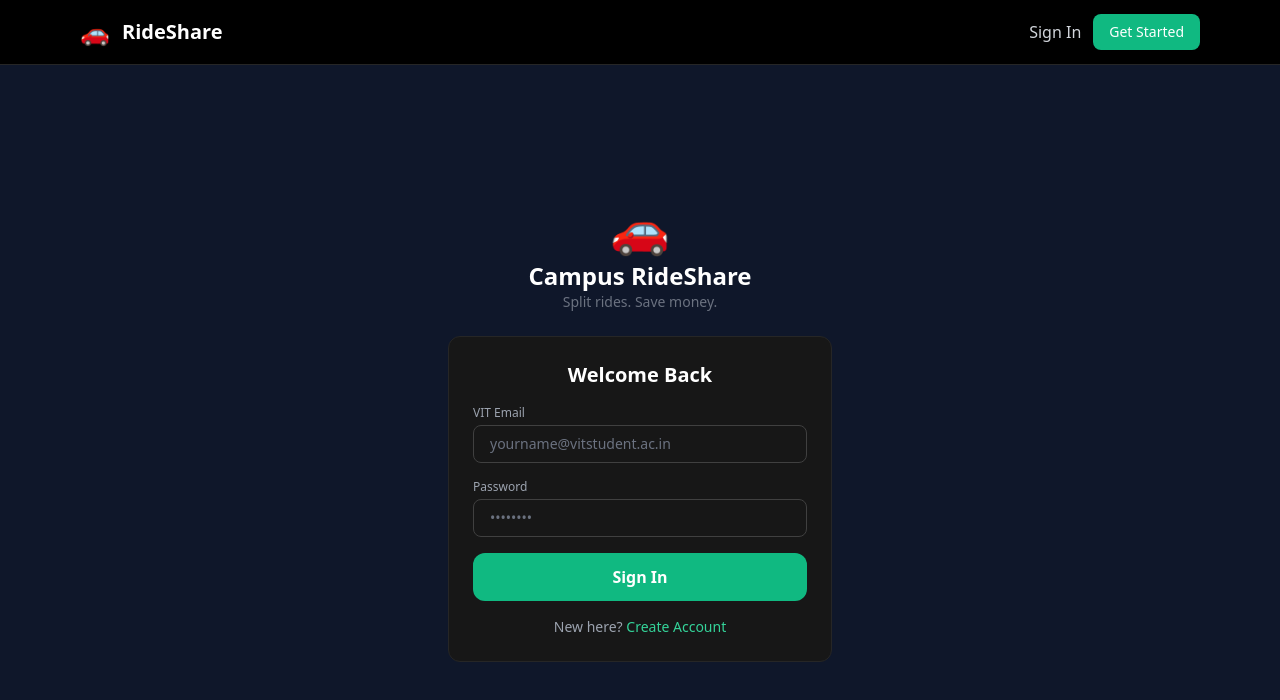
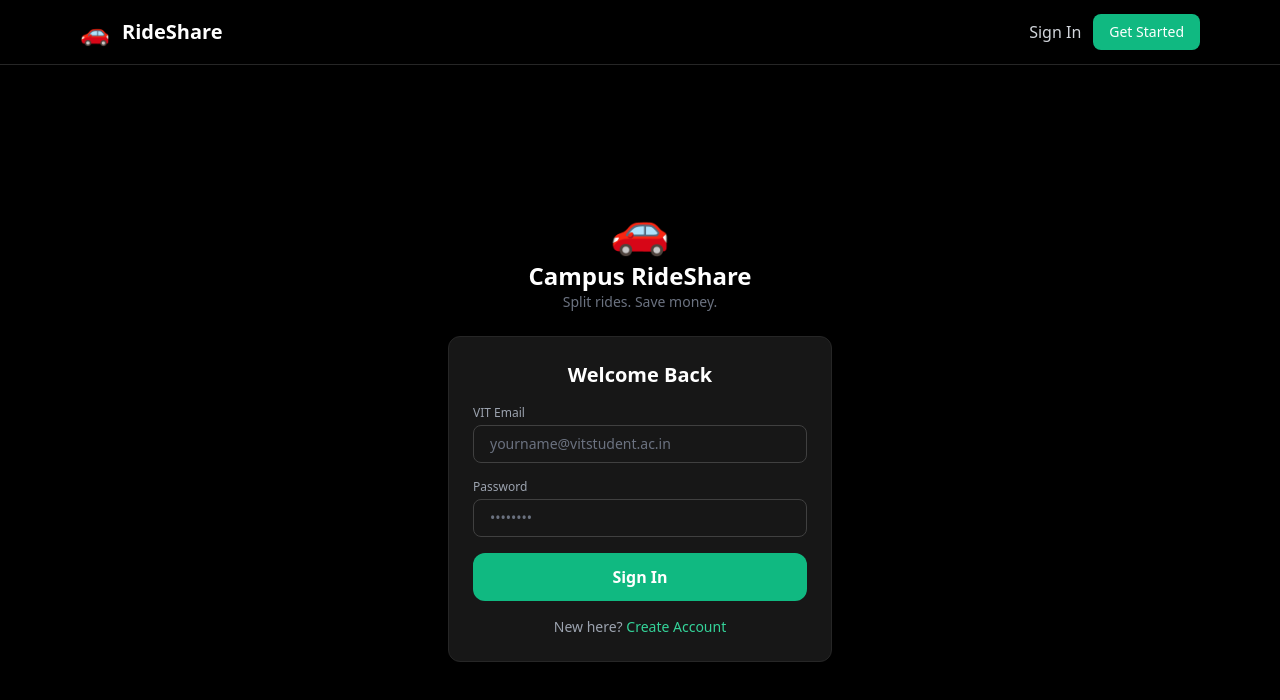
Before and after one commit to charuhere/campus-share, a React (Vite) app in the folder frontend/: page /login in a window 1280 px wide. Shown: the top 700 px of the page. Built offline with nearby package versions, Linux system fonts and the light colour scheme; no server answers.

Commit message:
fix: Update App.jsx main container to use black background

```diff
--- a/frontend/src/App.jsx
+++ b/frontend/src/App.jsx
@@ -29,15 +29,15 @@ function App() {
           position="top-center"
           toastOptions={{
             style: {
-              background: '#1e293b',
-              color: '#f8fafc',
-              border: '1px solid #334155',
+              background: '#171717',
+              color: '#ffffff',
+              border: '1px solid #262626',
             },
           }}
         />
 
         {/* Main App Layout */}
-        <div className="flex flex-col h-screen overflow-hidden bg-slate-900 text-slate-50">
+        <div className="flex flex-col h-screen overflow-hidden bg-black text-white">
           {/* Navbar */}
           <Navbar />
 
```
